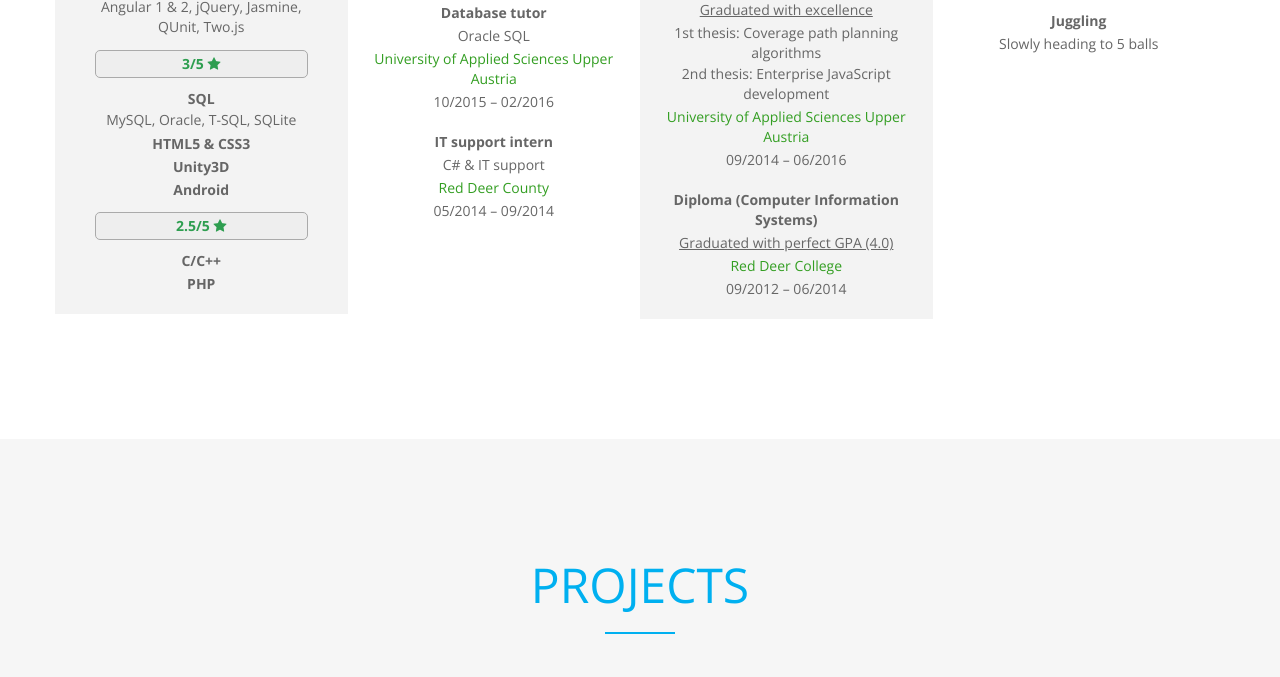
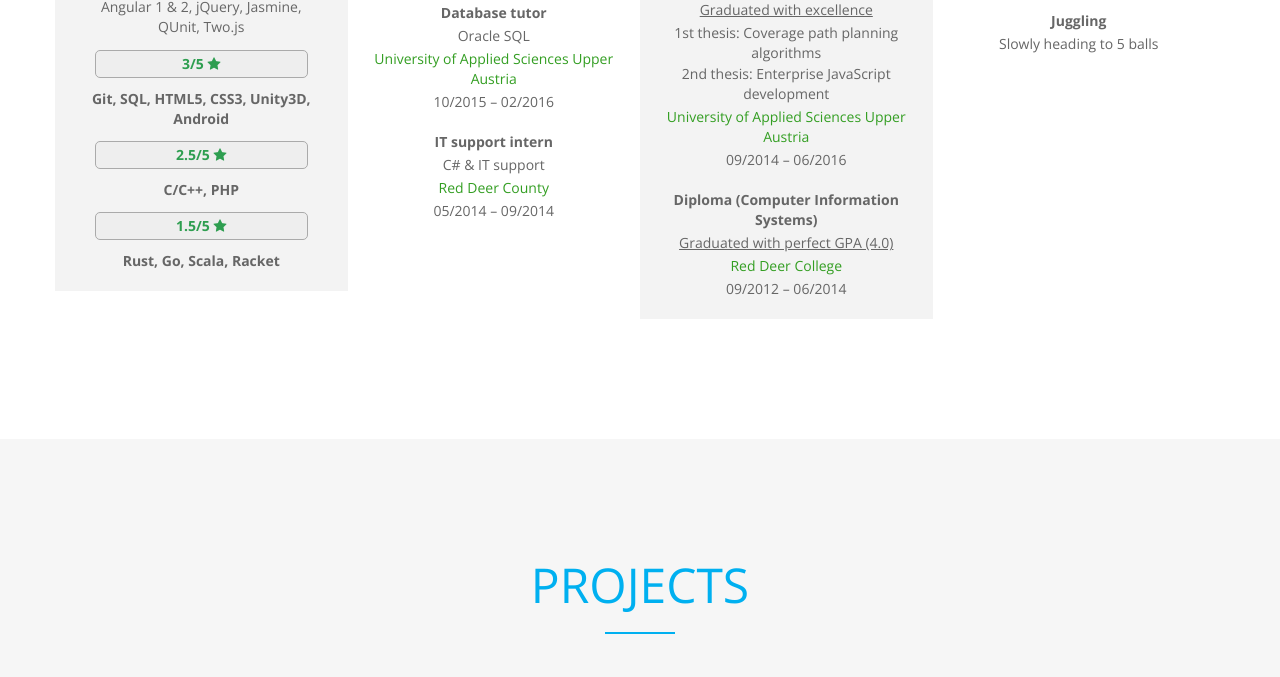
Before and after one commit to myieye/myieye.github.io, a plain HTML site: page index.html in a window 1280 px wide. Shown: the part 1356-2033 px from the top of the page. Drawn offline with nearby package versions, Linux system fonts and the light colour scheme.

Commit message:
Update skills

```diff
--- a/css/style.css
+++ b/css/style.css
@@ -669,9 +669,3 @@ h1.name {
 		width: 130px;
 	}
 }
-
-@media (max-width: 450px) {
-	.get-in-touch-button-hover {
-		padding: 5px 0px;
-	}
-}
--- a/index.html
+++ b/index.html
@@ -127,24 +127,19 @@
             <span class="rating">3/5
               <span class="fa fa-star"></span>
             </span>
-            <span class="skill">SQL
-              <span class="sub-skill">MySQL, Oracle, T-SQL, SQLite</span>
-            </span>
-            <span class="skill">HTML5 &amp; CSS3
-            </span>
-            <span class="skill">Unity3D
-            </span>
-            <span class="skill">Android
-            </span>
+            <span class="skill">Git, SQL, HTML5, CSS3, Unity3D, Android</span>
           </div>
           <div class="rating-block">
             <span class="rating">2.5/5
               <span class="fa fa-star"></span>
             </span>
-            <span class="skill">C/C++
+            <span class="skill">C/C++, PHP</span>
+          </div>
+          <div class="rating-block">
+            <span class="rating">1.5/5
+              <span class="fa fa-star"></span>
             </span>
-            <span class="skill">PHP
-            </span>
+            <span class="skill">Rust, Go, Scala, Racket</span>
           </div>
         </div>
         <div class="col-xs-12 col-md-3 about-tim-column">
```
